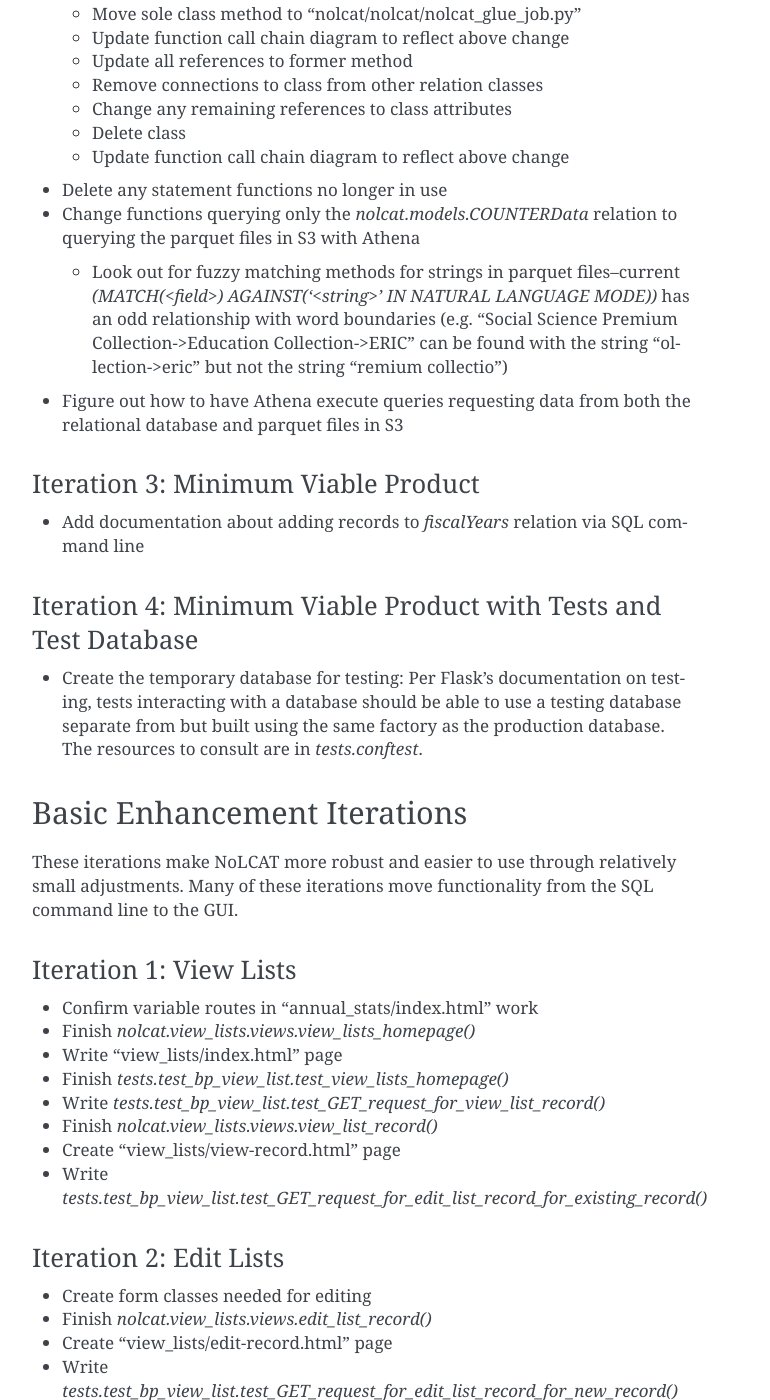
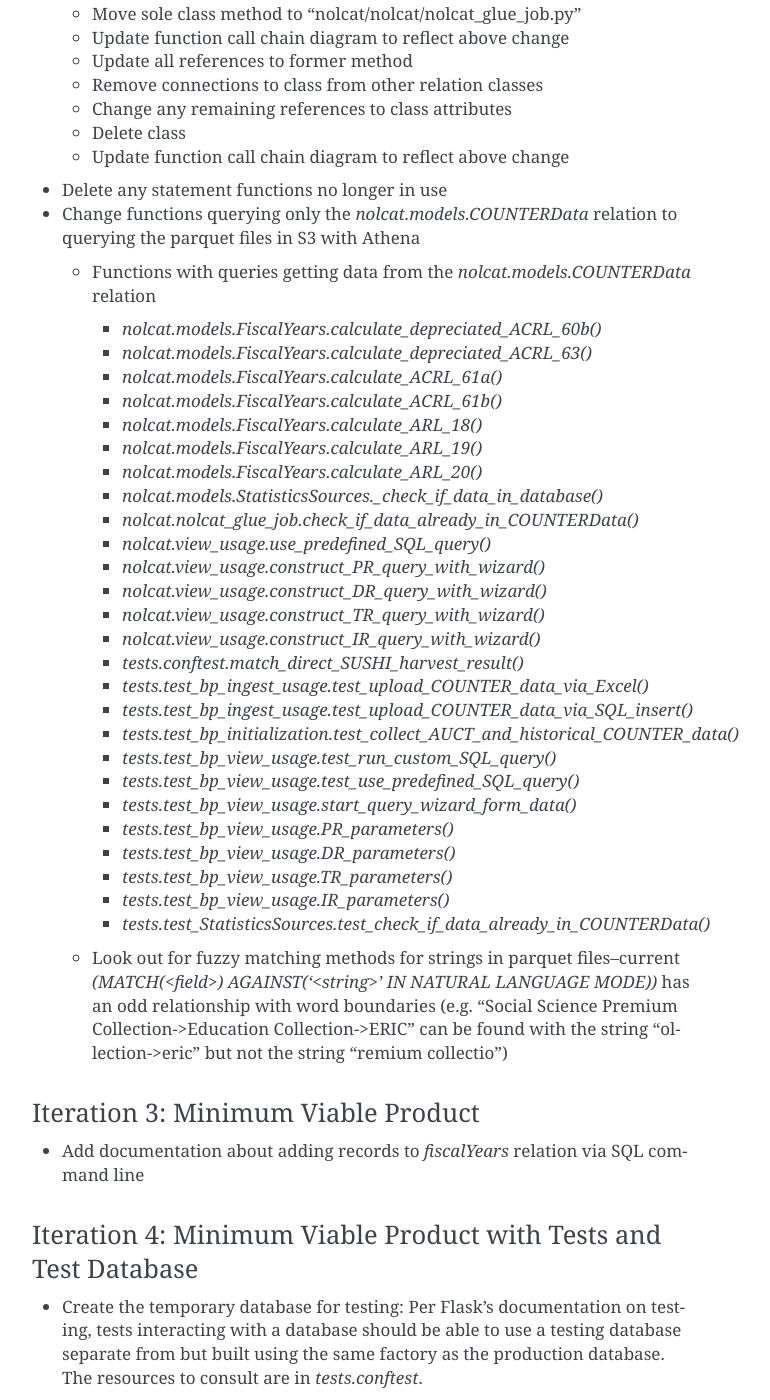
Before and after one commit to ereiskind/nolcat, a Sphinx documentation site: the page built from docs/source/roadmap.rst, in a window 1280 px wide and 1400 px high, scrolled down 3682 px. Shown: the whole window, without its empty margins (388-1158 px from the left). Built offline with Sphinx 7.4.7, drawn with Linux system fonts in a browser that asks for light colours.

Commit message:
Add details to roadmap

```diff
--- a/docs/source/roadmap.rst
+++ b/docs/source/roadmap.rst
@@ -96,9 +96,36 @@ Move Code to Glue Jobs and Data to Parquet
 * Delete any statement functions no longer in use
 * Change functions querying only the `nolcat.models.COUNTERData` relation to querying the parquet files in S3 with Athena
 
+  * Functions with queries getting data from the `nolcat.models.COUNTERData` relation
+
+    * `nolcat.models.FiscalYears.calculate_depreciated_ACRL_60b()`
+    * `nolcat.models.FiscalYears.calculate_depreciated_ACRL_63()`
+    * `nolcat.models.FiscalYears.calculate_ACRL_61a()`
+    * `nolcat.models.FiscalYears.calculate_ACRL_61b()`
+    * `nolcat.models.FiscalYears.calculate_ARL_18()`
+    * `nolcat.models.FiscalYears.calculate_ARL_19()`
+    * `nolcat.models.FiscalYears.calculate_ARL_20()`
+    * `nolcat.models.StatisticsSources._check_if_data_in_database()`
+    * `nolcat.nolcat_glue_job.check_if_data_already_in_COUNTERData()`
+    * `nolcat.view_usage.use_predefined_SQL_query()`
+    * `nolcat.view_usage.construct_PR_query_with_wizard()`
+    * `nolcat.view_usage.construct_DR_query_with_wizard()`
+    * `nolcat.view_usage.construct_TR_query_with_wizard()`
+    * `nolcat.view_usage.construct_IR_query_with_wizard()`
+    * `tests.conftest.match_direct_SUSHI_harvest_result()`
+    * `tests.test_bp_ingest_usage.test_upload_COUNTER_data_via_Excel()`
+    * `tests.test_bp_ingest_usage.test_upload_COUNTER_data_via_SQL_insert()`
+    * `tests.test_bp_initialization.test_collect_AUCT_and_historical_COUNTER_data()`
+    * `tests.test_bp_view_usage.test_run_custom_SQL_query()`
+    * `tests.test_bp_view_usage.test_use_predefined_SQL_query()`
+    * `tests.test_bp_view_usage.start_query_wizard_form_data()`
+    * `tests.test_bp_view_usage.PR_parameters()`
+    * `tests.test_bp_view_usage.DR_parameters()`
+    * `tests.test_bp_view_usage.TR_parameters()`
+    * `tests.test_bp_view_usage.IR_parameters()`
+    * `tests.test_StatisticsSources.test_check_if_data_already_in_COUNTERData()`
+
   * Look out for fuzzy matching methods for strings in parquet files--current `(MATCH(<field>) AGAINST('<string>' IN NATURAL LANGUAGE MODE))` has an odd relationship with word boundaries (e.g. "Social Science Premium Collection->Education Collection->ERIC" can be found with the string "ollection->eric" but not the string "remium collectio")
-
-* Figure out how to have Athena execute queries requesting data from both the relational database and parquet files in S3
 
 Iteration 3: Minimum Viable Product
 ===================================
```
